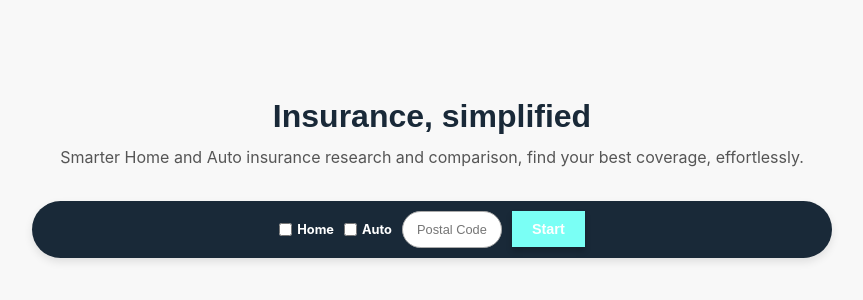
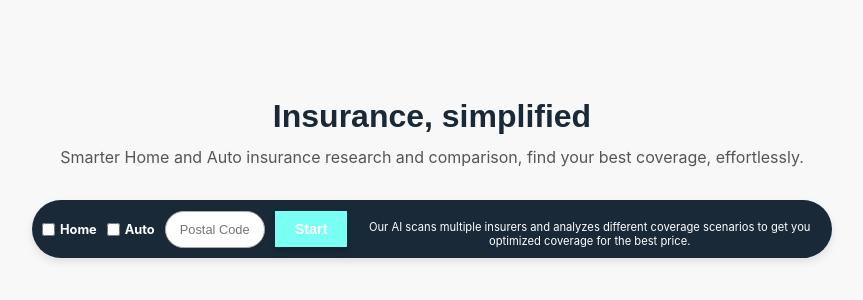
Before and after one commit to vidx3m/ince, a Next.js app: page / in a window 1280 px wide. Shown: the part 222-522 px from the top of the page, without its empty margins (208-1071 px from the left). Built offline with nearby package versions, Linux system fonts and the light colour scheme.

Commit message:
Updated landing page

```diff
--- a/pages/index.tsx
+++ b/pages/index.tsx
@@ -78,6 +78,9 @@ export default function Home() {
                         Start
                     </button>
                 </Link>
+            <p style={{ fontSize: "0.7rem", color: "#ffffff", marginTop: "10px" }}>
+                    Our AI scans multiple insurers and analyzes different coverage scenarios to get you optimized coverage for the best price.
+                </p>
             </div>
         </div>
     );
```
